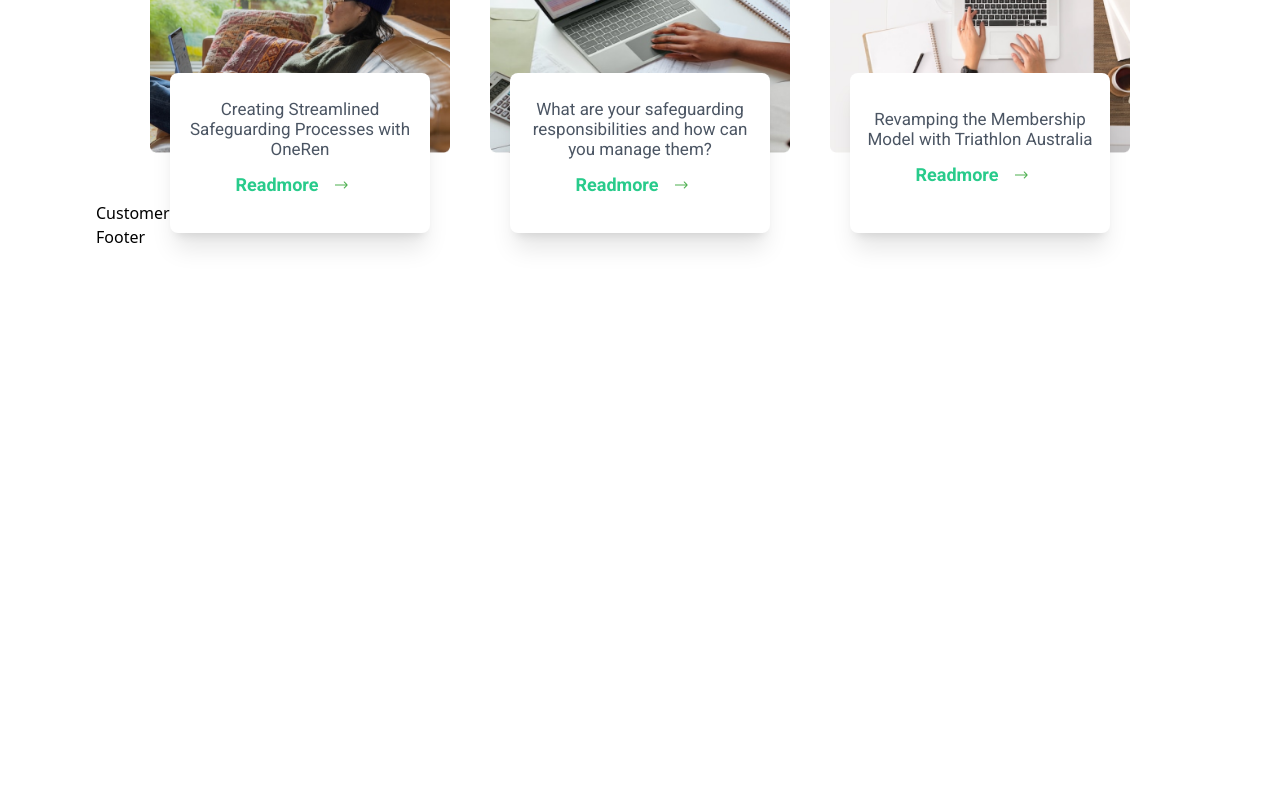
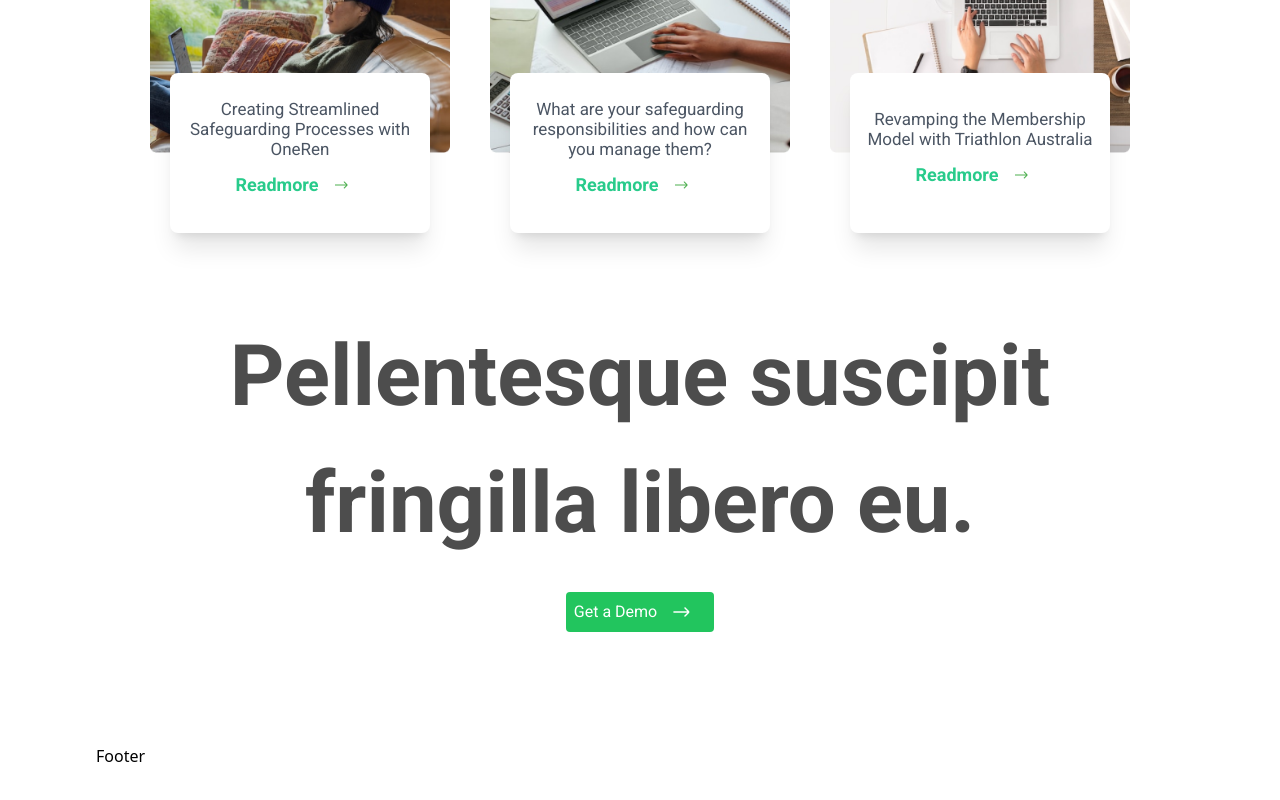
Before and after one commit to the-diako/Agency-Website, a React (Vite) app: page / in a window 1280 px wide. Shown: the part 2906-3706 px from the top of the page. Before the commit the page ends 3195 px from the top, so only its background shows below. Built offline with nearby package versions, Linux system fonts and the light colour scheme.

Commit message:
Customer section done.

```diff
--- a/src/components/Customer.jsx
+++ b/src/components/Customer.jsx
@@ -1,7 +1,24 @@
 import React from "react";
+import Button from "./Button";
 
 const Customer = () => {
-  return <div>Customer</div>;
+  return (
+    <div className="mt-10 py-28 w-full flex flex-col items-center justify-center text-center gap-6">
+      <h1
+        className="font-bold font-Roboto text-[#4D4D4D]
+        text-[30px]
+        md:text-[45px]
+        lg:text-[55px]
+        xl:text-[85px]
+      "
+      >
+        Pellentesque suscipit
+        <br />
+        fringilla libero eu.
+      </h1>
+      <Button title="Get a Demo" />
+    </div>
+  );
 };
 
 export default Customer;
```
